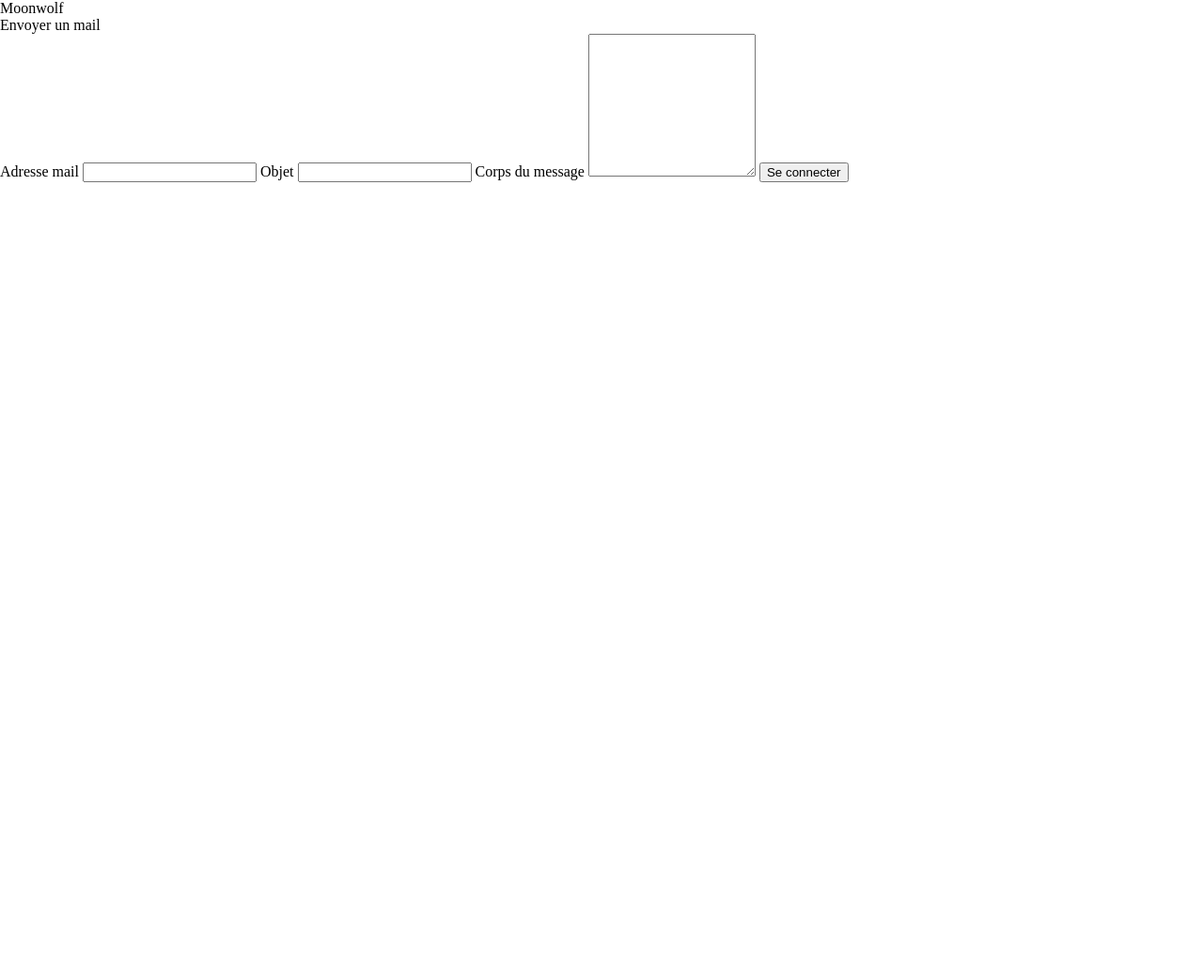
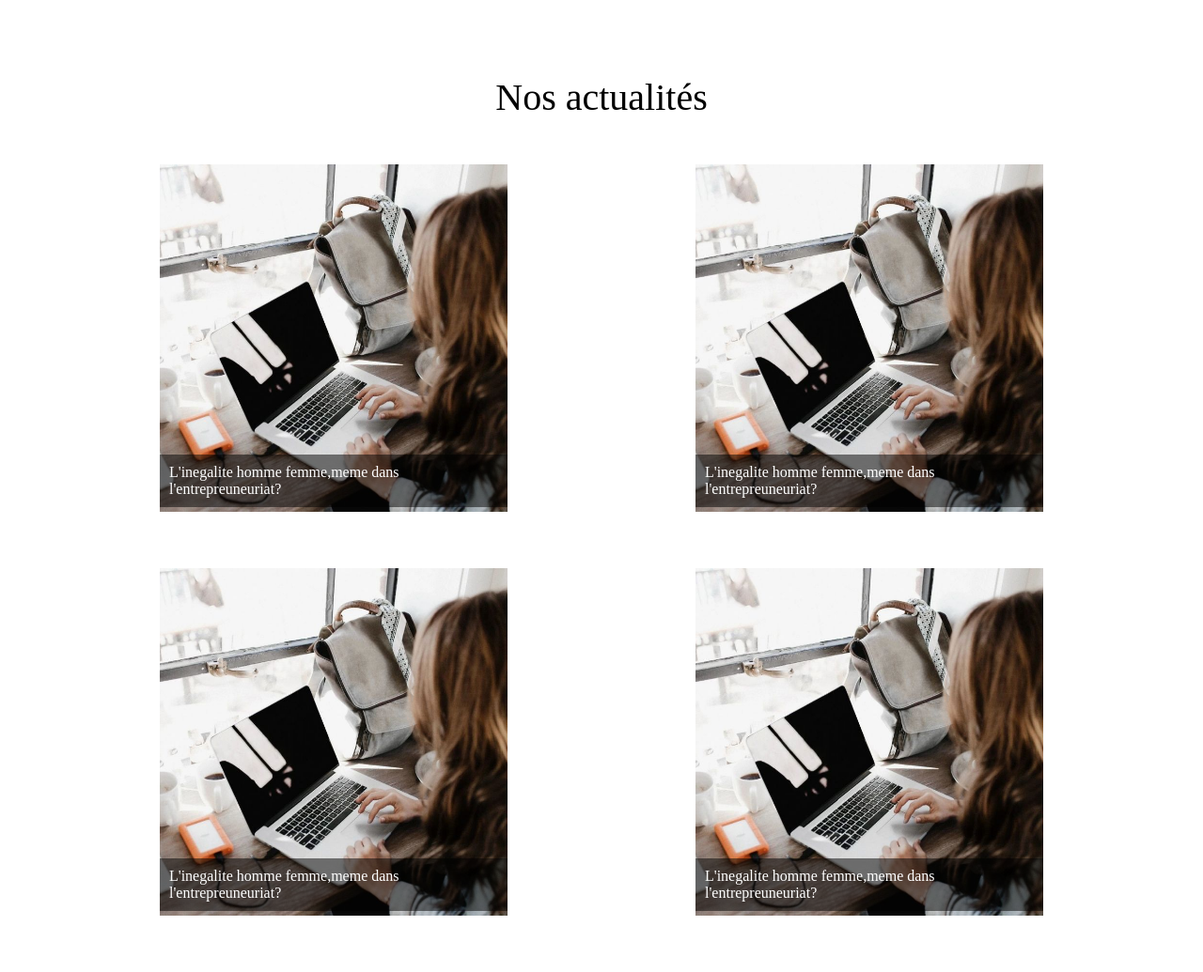
Before and after one commit to rilbo/moonwolf, a PHP site: page / in a window 1280 px wide; the page is wider, and only the part inside the window is pictured. Shown: that part at 94% size. Before the commit the page ends 194 px from the top of that part, so only its background shows below. Run offline with PHP 8.4, Linux system fonts and the light colour scheme; style sheets or scripts are compiled from the project's sources.

Commit message:
section/front-actualites

```diff
--- a/index.html
+++ b/index.html
@@ -3,28 +3,46 @@
 <head>
   <meta charset="utf-8">
   <title>Moonwolf</title>
-  <link rel="stylesheet" href="assets/css/style.css">
+  <link rel="stylesheet" href="src/sass/style.css">
   <script src="assets/js/main.js"></script>
 </head>
 <body>
-  <h1>Moonwolf</h1>
-  <form action="assets/php/script/scriptEnvoieMailContact.php" method="post">
-    <h2>Envoyer un mail</h2>
 
-    <label for="mail">Adresse mail</label>
-    <input type="text" name="mail" id="mail" />
+   <article id="actualites">
+      <h1>Nos actualités</h1>
+      <section>
 
-    <label for="objet">Objet</label>
-    <input type="text" name="objet" id="objet" list="list-objet">
-    <datalist id="list-objet">
-      <option value="Demande de devis" />
-      <option value="Demande de renseignement" />
-    </datalist>
+         <figure>
+            <img src="assets/img/v2.jpg" alt="">
+            <div>
+               <p>L'inegalite homme femme,meme dans l'entrepreuneuriat?</p>
+            </div>
+         </figure>
 
-    <label for="message">Corps du message</label>
-    <textarea name="message" id="message" rows="10"></textarea>
+         <figure>
+            <img src="assets/img/v2.jpg" alt="">
+            <div>
+               <p>L'inegalite homme femme,meme dans l'entrepreuneuriat?</p>
+            </div>
+         </figure>
 
-    <input type="submit" value="Se connecter" />
-  </form>
+         <figure>
+            <img src="assets/img/v2.jpg" alt="">
+            <div>
+               <p>L'inegalite homme femme,meme dans l'entrepreuneuriat?</p>
+            </div>
+         </figure>
+
+         <figure>
+            <img src="assets/img/v2.jpg" alt="">
+            <div>
+               <p>L'inegalite homme femme,meme dans l'entrepreuneuriat?</p>
+            </div>
+         </figure>
+
+      </section>
+
+   </article>
+
 </body>
 </html>
--- a/src/sass/style.scss
+++ b/src/sass/style.scss
@@ -5,3 +5,38 @@
 section{
     @include flex(center);
 }
+
+#actualites{
+
+    margin-top: 80px;
+    h1{
+        font-size: 40px;
+        text-align: center;
+    }
+    section{
+        display: flex;
+        flex-wrap:wrap;
+        margin: 0 100px;
+        margin-top: 48px;
+        figure{
+            margin-right: 200px;
+            div{
+                position:relative;
+                bottom: 65px;
+                width: 370px;
+                background-color: rgba($color: #000000, $alpha: 0.5);
+                p{
+                    color: white;
+                    padding: 10px;
+                }
+            }
+
+            img{
+                width: 370px;
+                height: 370px;
+            }
+        }
+
+    }
+
+}
```
Also changed, not shown: assets/img/v2.jpg (added).
